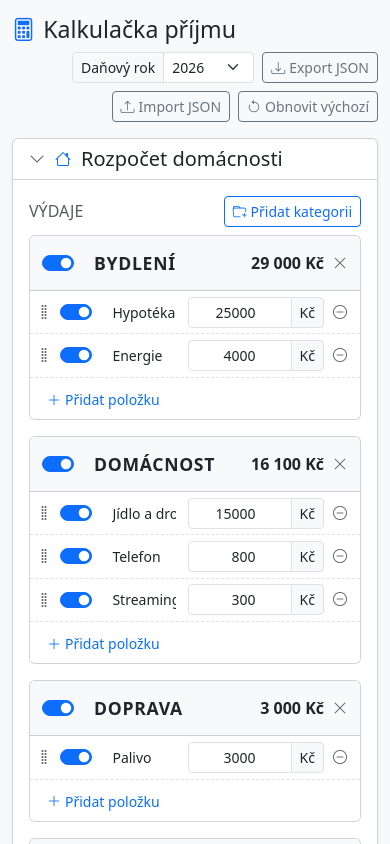
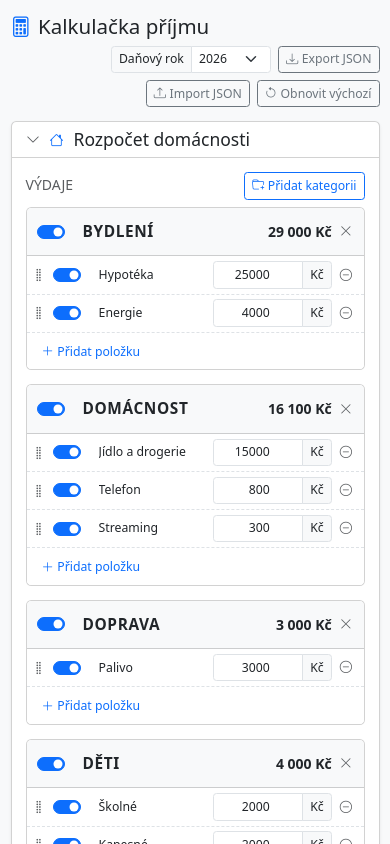
Before and after one commit to jbrezik/income-calc, a React (Vite) app: page / in a window 390 px wide. Shown: the top 844 px of the page. Built offline with nearby package versions, Linux system fonts and the light colour scheme.

Commit message:
Smaller root font on phones

```diff
--- a/src/styles.css
+++ b/src/styles.css
@@ -11,6 +11,11 @@
 }
 
 body { background: var(--bs-tertiary-bg); }
+
+/* Phones: scale everything down two steps (16px -> 14px); Bootstrap and our sizes are rem-based. */
+@media (max-width: 575.98px) {
+  html { font-size: 14px; }
+}
 
 .font-monospace-num, .num-input, .table { font-variant-numeric: tabular-nums; }
 
```
